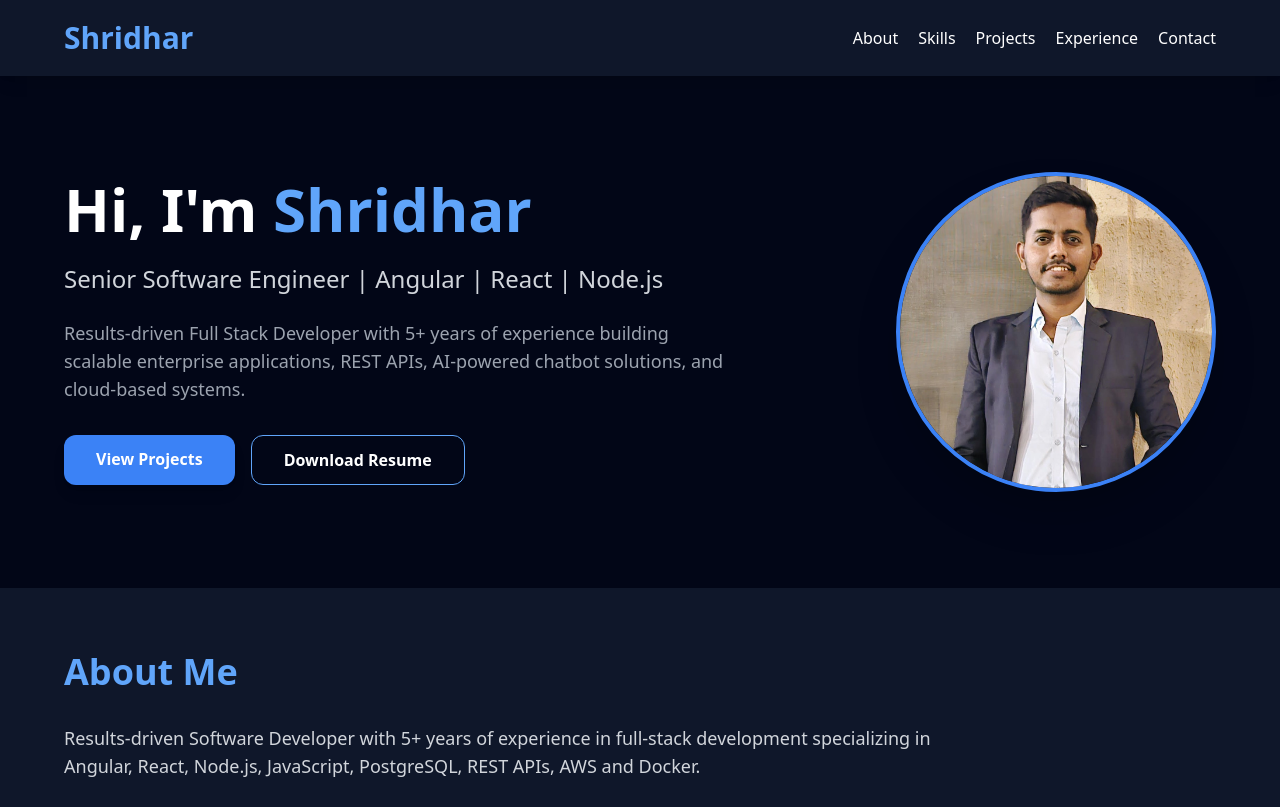
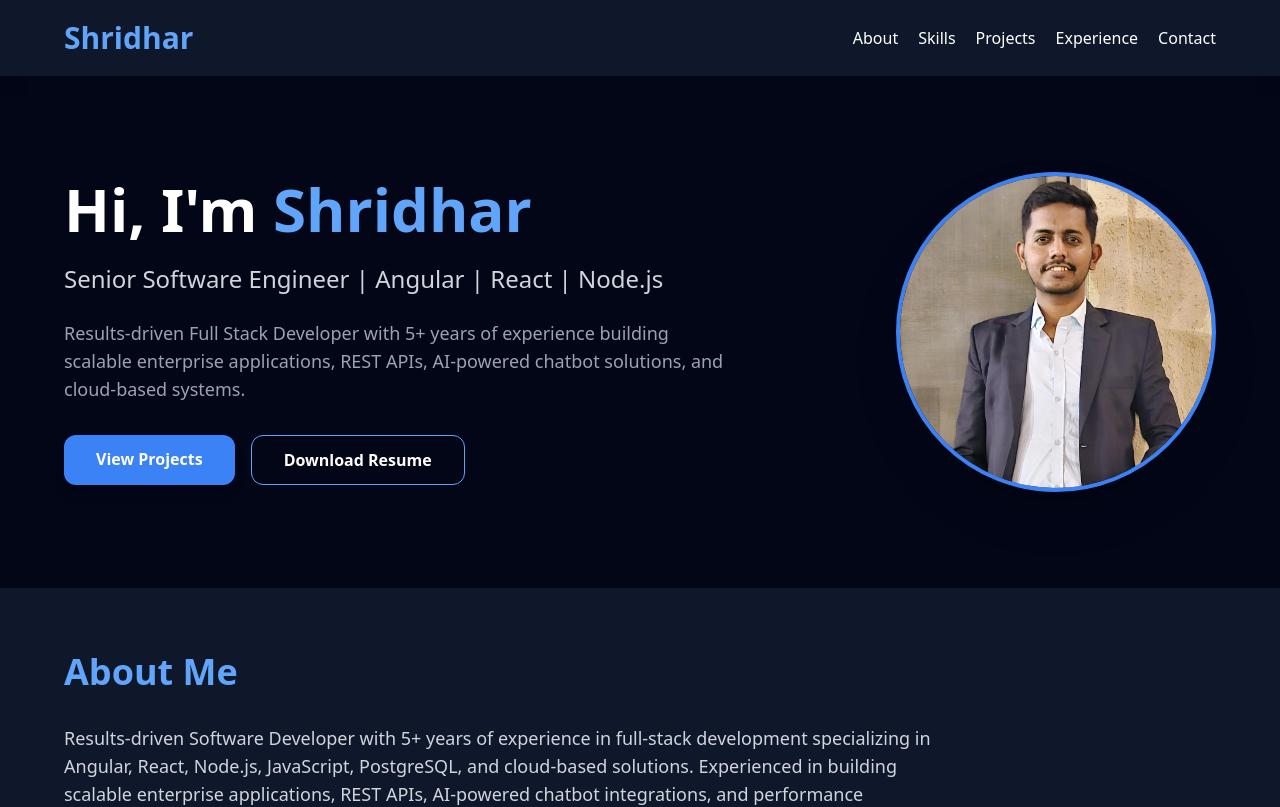
Before and after one commit to shridharsc/react-portfolio, a React (Create React App) app: page / in a window 1280 px wide. Shown: the top 807 px of the page. Built offline with nearby package versions, Linux system fonts and the light colour scheme.

Commit message:
minor text

```diff
--- a/src/App.js
+++ b/src/App.js
@@ -102,7 +102,10 @@ export default function App() {
         <p className="text-gray-300 leading-8 text-sm md:text-lg max-w-4xl">
           Results-driven Software Developer with 5+ years of experience
           in full-stack development specializing in Angular, React,
-          Node.js, JavaScript, PostgreSQL, REST APIs, AWS and Docker.
+          Node.js, JavaScript, PostgreSQL, and cloud-based solutions.
+          Experienced in building scalable enterprise applications,
+          REST APIs, AI-powered chatbot integrations, and performance
+          optimization.
         </p>
       </section>
 
```
